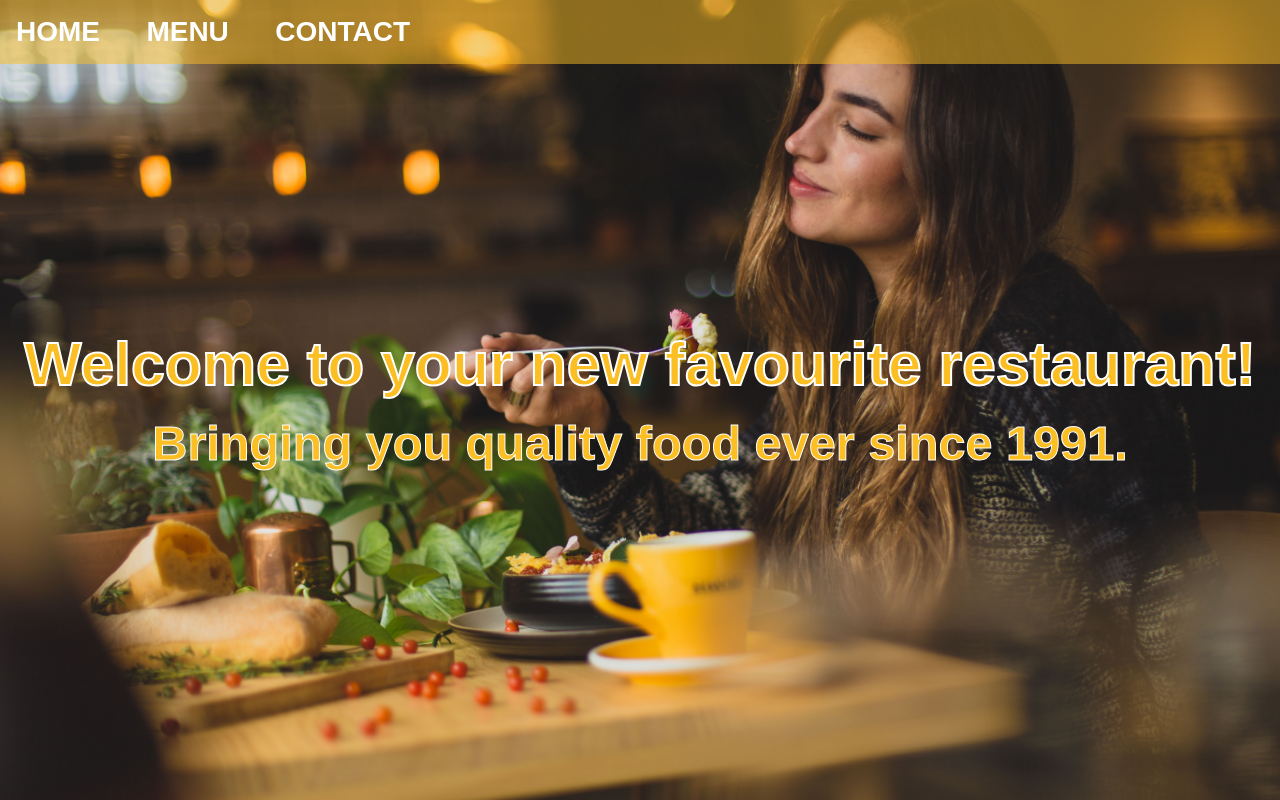
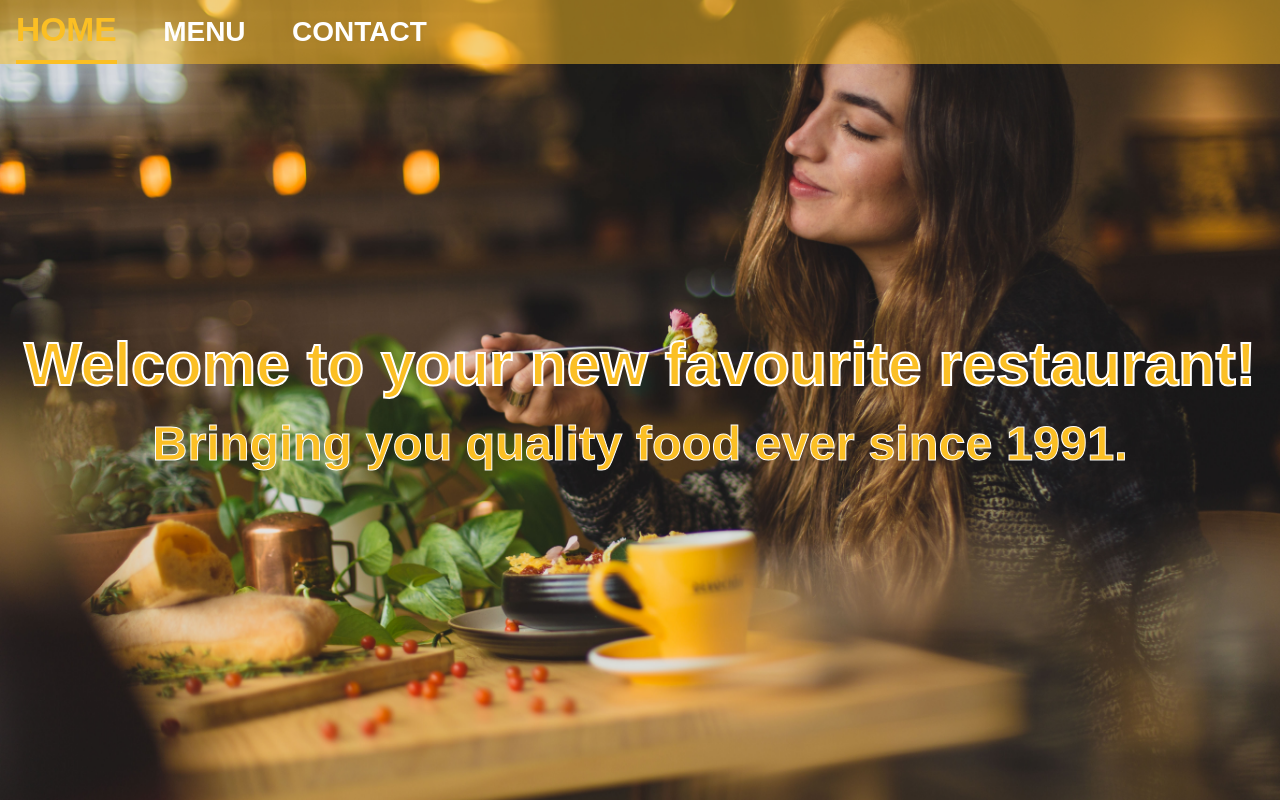
Before and after one commit to OndraSvec/restaurant-page, a website built with webpack: page dist/index.html in a window 1280 px wide. Built offline with nearby package versions, Linux system fonts and the light colour scheme.

Commit message:
Add navbar click  event listeners displaying different pages

```diff
--- a/src/components/navbar.js
+++ b/src/components/navbar.js
@@ -1,4 +1,5 @@
 import "../styles/navbar.css";
+import homePageLoad from "..";
 
 export default function navBar() {
   const navigationBar = document.createElement("nav");
@@ -24,7 +25,16 @@ export default function navBar() {
 
   [homeLi, menuLi, contactLi].forEach((element) => UL.appendChild(element));
 
+  [homeA, menuA, contactA].forEach((element) =>
+    element.addEventListener("click", handleClick)
+  );
+
   navigationBar.appendChild(UL);
 
   return navigationBar;
 }
+function handleClick(e) {
+  if (e.target.textContent === "home") {
+    homePageLoad();
+  }
+}
--- a/src/index.js
+++ b/src/index.js
@@ -1,10 +1,26 @@
 import homePage from "./pages/home";
 import navBar from "./components/navbar";
+import "./styles/navbar.css";
 
-function pageLoad() {
+export default function homePageLoad() {
   const contentDiv = document.getElementById("content");
+  while (contentDiv.firstChild) {
+    contentDiv.removeChild(contentDiv.lastChild);
+  }
   [navBar(), homePage()].forEach((element) => contentDiv.appendChild(element));
+
+  const naviBar = document.querySelector("nav");
+  const home = naviBar.firstChild.firstChild.lastChild;
+  /*
+  const menu = naviBar.firstChild.childNodes[1].lastChild;
+  const contact = naviBar.firstChild.childNodes[2].lastChild;
+
+  [menu, contact].forEach((element) =>
+    element.classList.remove("menuElementActive")
+  );
+  */
+  home.classList.add("menuElementActive");
 
   return contentDiv;
 }
-pageLoad();
+homePageLoad();
--- a/src/styles/home.css
+++ b/src/styles/home.css
@@ -16,6 +16,8 @@
   --main-color-transparent: rgba(251, 190, 36, 0.5);
   --fs-h1: clamp(1.4rem, 1.4rem + 3vw, 4rem);
   --fs-h2: clamp(1.4rem * 0.8, (1.4rem + 3vw) * 0.8, 4rem * 0.8);
+  --fs-nav: clamp(0.75rem, 0.75rem + 3vw, 1.75rem);
+  --fs-nav-hover: calc(var(--fs-nav) * 1.2);
   --main-gap: 1rem;
 }
 
--- a/src/styles/navbar.css
+++ b/src/styles/navbar.css
@@ -15,9 +15,34 @@
   display: flex;
   gap: clamp(0.5rem, 0.5rem + 3vw, 3rem);
   list-style: none;
+}
+
+.navBar > ul > li {
+  display: flex;
+  height: 4rem;
+}
+
+.navBar > ul > li > a {
+  display: grid;
+  place-items: center;
   text-transform: uppercase;
-  font-size: clamp(0.75rem, 0.75rem + 3vw, 1.75rem);
+  font-size: var(--fs-nav);
+  height: 100%;
   font-weight: 700;
+  transition: font-size 0.33s ease-in;
+}
+
+.navBar > ul > li > a:hover,
+.navBar > ul > li > a:focus {
+  font-size: var(--fs-nav-hover);
+  color: var(--main-color);
+  cursor: pointer;
+}
+
+.navBar > ul > li > a.menuElementActive {
+  font-size: var(--fs-nav-hover);
+  border-bottom: calc(var(--fs-nav) * 0.15) solid var(--main-color);
+  color: var(--main-color);
 }
 
 @media screen and (min-width: 600px) {
```
Also changed, not shown: dist/main.js.
